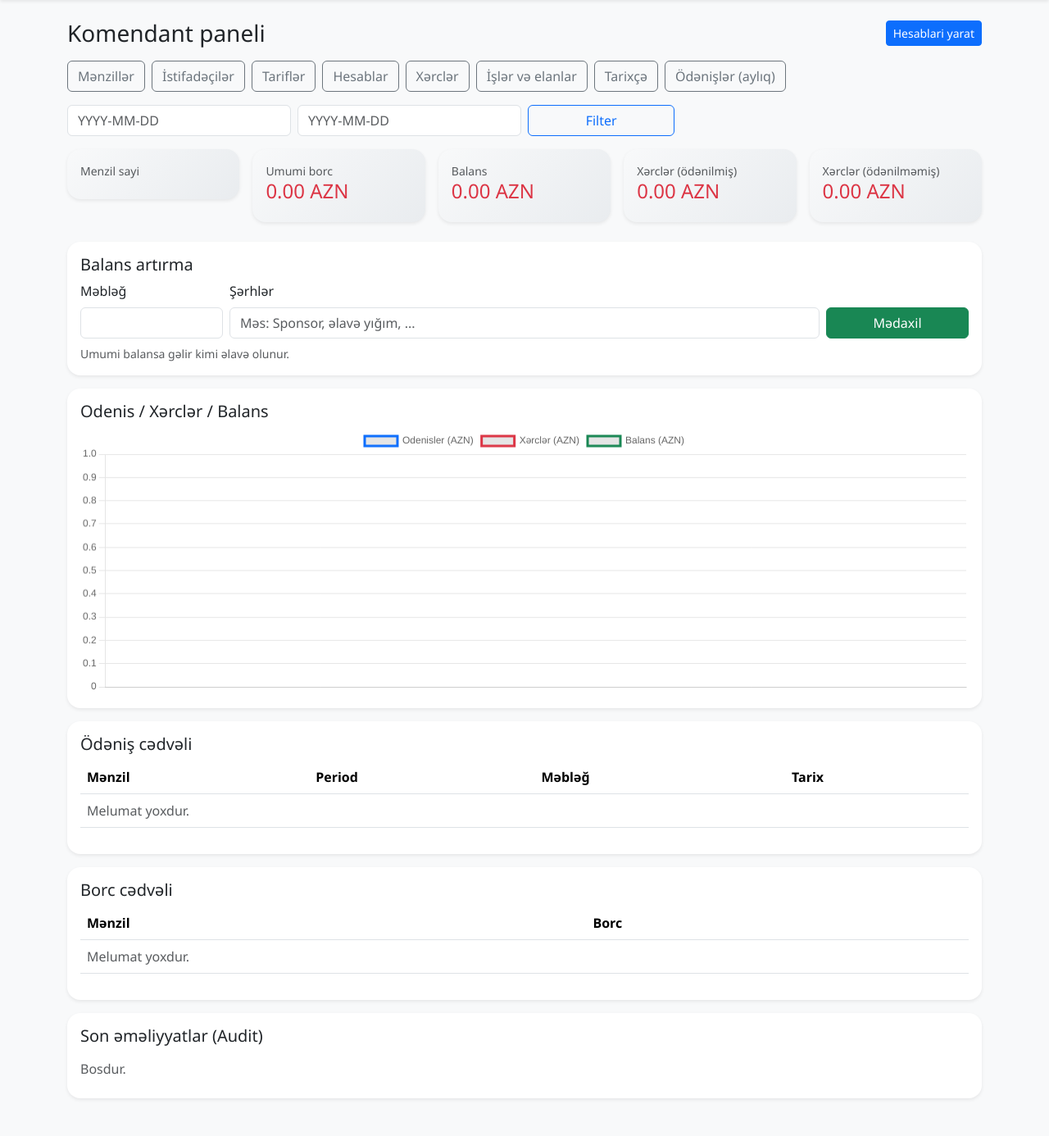
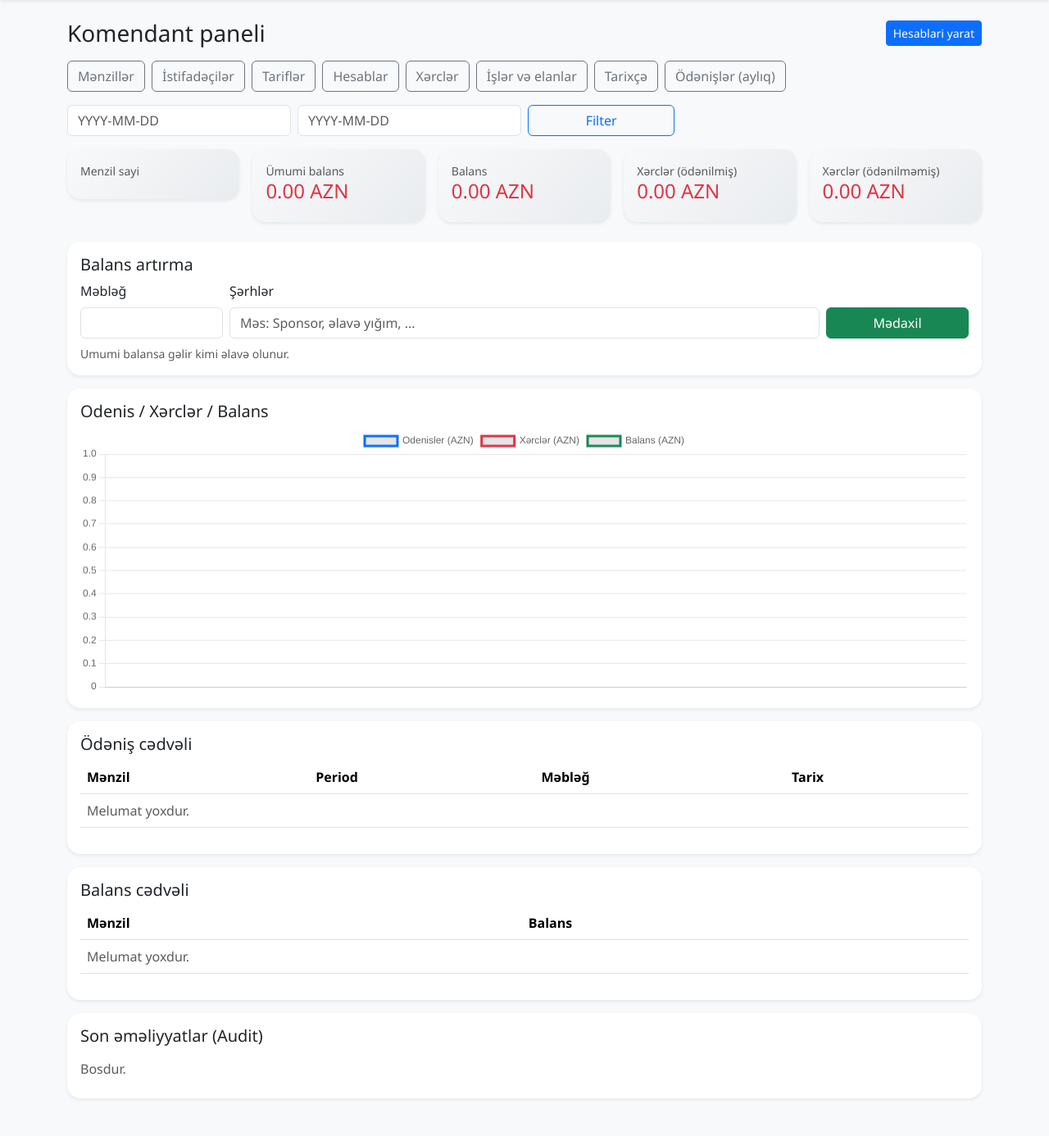
Before and after one commit to irzayev/emtk, a Flask app: template templates/admin_dashboard.html in a window 1280 px wide. Shown: the part 56-1442 px from the top of the page at 82% size. Run offline with Flask 3, Linux system fonts and the light colour scheme; the template is opened without the code that fills it, so the values that code supplies are empty; parts of the project's set-up code (start-up, migrations or seed data) failed here and were passed over; some libraries are stand-ins or nearby versions.

Commit message:
Rename apartment debt labels to balance for komendant
Replace Borc with Balans across komendant views where the value is apartment-related (dashboard table, invoices column, apartments list).

Made-with: Cursor

```diff
--- a/templates/admin_apartments.html
+++ b/templates/admin_apartments.html
@@ -25,7 +25,7 @@
     <div class="card-body">
         <div class="table-responsive">
             <table class="table">
-                <thead><tr><th>№</th><th>Mərtəbə</th><th>Sahə</th><th>Sahib</th><th>Borc</th><th></th></tr></thead>
+                <thead><tr><th>№</th><th>Mərtəbə</th><th>Sahə</th><th>Sahib</th><th>Balans</th><th></th></tr></thead>
                 <tbody>
                 {% for a in apartments %}
                     <tr>
--- a/templates/admin_dashboard.html
+++ b/templates/admin_dashboard.html
@@ -26,7 +26,7 @@
 
 <div class="row row-cols-1 row-cols-sm-2 row-cols-lg-5 g-3 mb-4">
     <div class="col"><div class="card metric-card border-0 shadow-sm"><div class="card-body"><div class="text-muted small">Menzil sayi</div><div class="h4">{{ apartments_count }}</div></div></div></div>
-    <div class="col"><div class="card metric-card border-0 shadow-sm"><div class="card-body"><div class="text-muted small">Umumi borc</div><div class="h4 text-danger">{{ total_debt|azn }}</div></div></div></div>
+    <div class="col"><div class="card metric-card border-0 shadow-sm"><div class="card-body"><div class="text-muted small">Ümumi balans</div><div class="h4 text-danger">{{ total_debt|azn }}</div></div></div></div>
     <div class="col"><div class="card metric-card border-0 shadow-sm"><div class="card-body"><div class="text-muted small">Balans</div><div class="h4 {{ 'text-success' if house_balance >= 0 else 'text-danger' }}">{{ house_balance|azn }}</div></div></div></div>
     <div class="col"><div class="card metric-card border-0 shadow-sm"><div class="card-body"><div class="text-muted small">Xərclər (ödənilmiş)</div><div class="h4 text-danger">{{ paid_expenses_total|azn }}</div></div></div></div>
     <div class="col"><div class="card metric-card border-0 shadow-sm"><div class="card-body"><div class="text-muted small">Xərclər (ödənilməmiş)</div><div class="h4 text-danger">{{ unpaid_expenses_total|azn }}</div></div></div></div>
@@ -80,9 +80,9 @@
 
 <div class="card border-0 shadow-sm mb-3">
     <div class="card-body">
-        <h5>Borc cədvəli</h5>
+        <h5>Balans cədvəli</h5>
         <table class="table">
-            <thead><tr><th>Mənzil</th><th>Borc</th></tr></thead>
+            <thead><tr><th>Mənzil</th><th>Balans</th></tr></thead>
             <tbody>
                 {% for ap_no, debt in debt_by_apartment %}
                 <tr><td>{{ ap_no }}</td><td>{{ (debt or 0)|azn }}</td></tr>
--- a/templates/admin_invoices.html
+++ b/templates/admin_invoices.html
@@ -8,7 +8,7 @@
     <div class="card-body">
         <div class="table-responsive">
             <table class="table">
-                <thead><tr><th>Mənzil</th><th>Period</th><th>Hesablanıb</th><th>Ödənilib</th><th>Borc</th><th>Status</th><th>Ödəniş daxil et</th><th>Hesab-faktura</th><th>Email</th></tr></thead>
+                <thead><tr><th>Mənzil</th><th>Period</th><th>Hesablanıb</th><th>Ödənilib</th><th>Balans</th><th>Status</th><th>Ödəniş daxil et</th><th>Hesab-faktura</th><th>Email</th></tr></thead>
                 <tbody>
                 {% for i in invoices %}
                     {% set debt = (i.amount - i.paid_amount) %}
```
